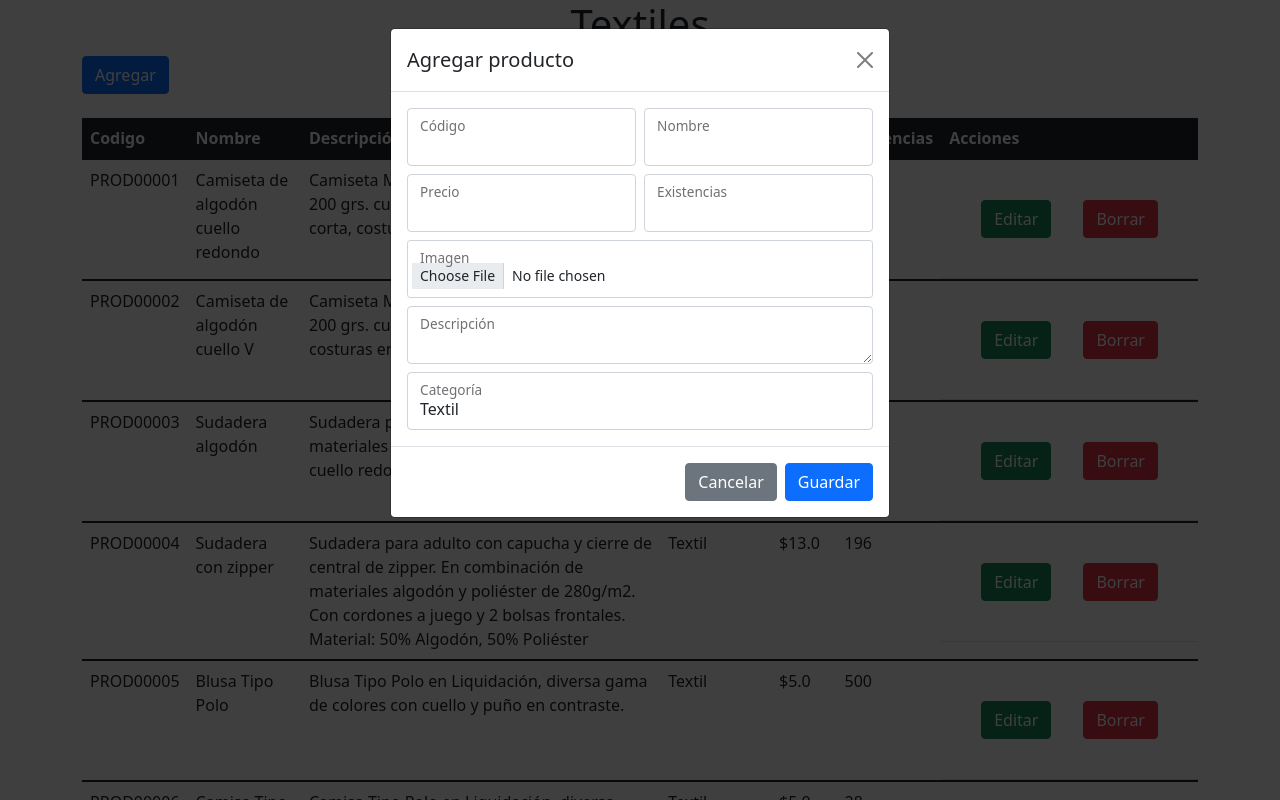
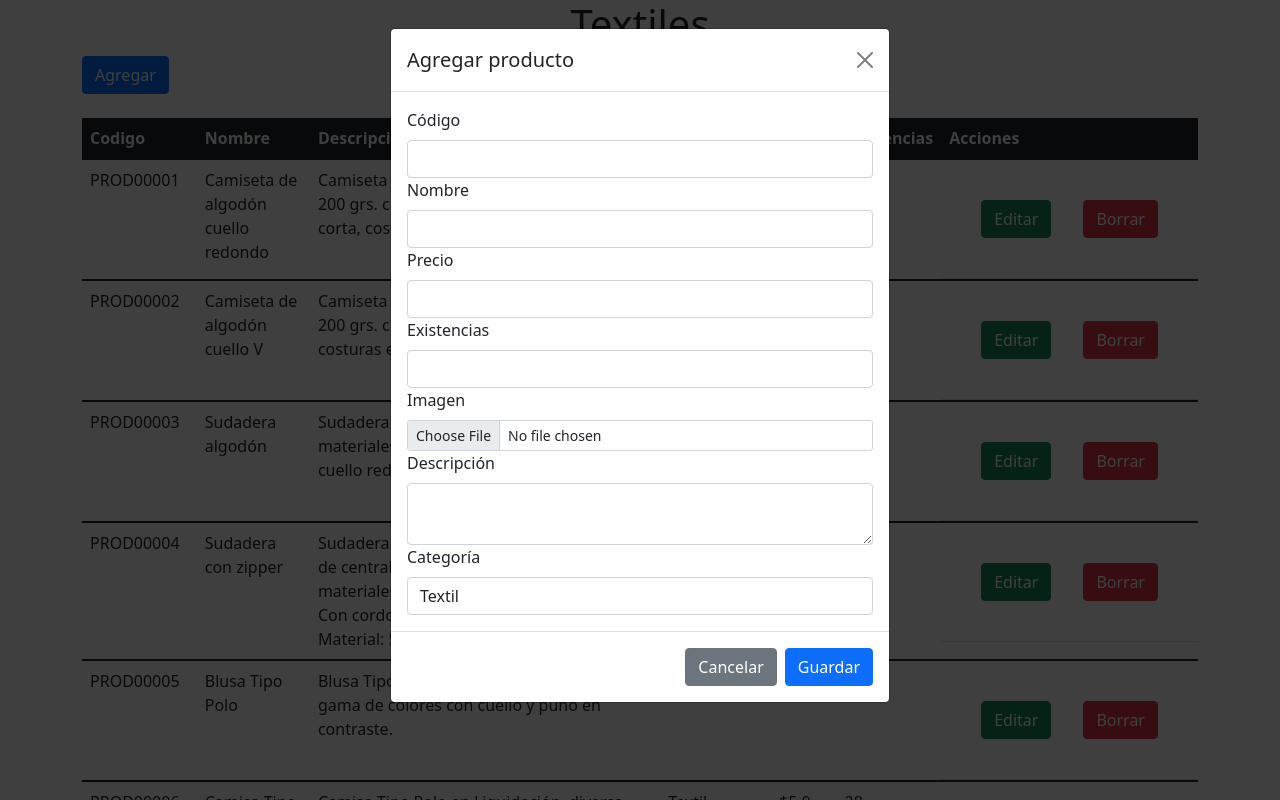
Before and after one commit to Riverapjj/Desafio, a PHP site: page /privado.php in a window 1280 px wide, after a click on "Agregar". Run offline with PHP 8.4, Linux system fonts and the light colour scheme.

Commit message:
Resolviendo bug en update

```diff
--- a/agregarModal.php
+++ b/agregarModal.php
@@ -7,51 +7,41 @@
         <button type="button" class="btn-close" data-bs-dismiss="modal" aria-label="Close"></button>
       </div>
       <div class="modal-body">
-        <form action="agregar.php" method="POST" class="row g-2">
-          <div class="col-md-6">
-            <div class="form-floating">
+        <form action="agregar.php" method="POST" class="row needs-validation" novalidate>
+          <div class="col-md-12">
+            <label for="codigo" class="form-label">Código</label>
             <input type="text" class="form-control" id="codigo" name="codigo" required />
-              <label for="codigo">Código</label>
-            </div>
-          </div>
-          <div class="col-md-6">
-            <div class="form-floating">
-              <input type="text" class="form-control" id="nombre" name="nombre" required />
-              <label for="nombre">Nombre</label>
-            </div>
-          </div>
-          <div class="col-md-6">
-            <div class="form-floating">
-              <input type="number" min="0" step="0.01" class="form-control" id="precio" name="precio" required />
-              <label for="precio">Precio</label>
-            </div>
-          </div>
-          <div class="col-md-6">
-            <div class="form-floating">
-              <input type="number" min="1" class="form-control" id="existencia" name="existencia" required />
-              <label for="existencia">Existencias</label>
-            </div>
+            <div class="invalid-feedback">Ingrese un código</div>
           </div>
           <div class="col-md-12">
-            <div class="form-floating">
-              <input type="file" class="form-control form-control-sm" id="img" name="img" required />
-              <label for="img">Imagen</label>
-            </div>
+            <label for="nombre" class="form-label">Nombre</label>
+            <input type="text" class="form-control" id="nombre" name="nombre" required />
+            <div class="invalid-feedback">Ingrese un nombre</div>
           </div>
           <div class="col-md-12">
-            <div class="form-floating">
-              <textarea class="form-control" id="descripcion" name="descripcion" required></textarea>
-              <label for="descripcion">Descripción</label>
-            </div>
+            <label for="precio" class="form-label">Precio</label>
+            <input type="number" min="0" step="0.01" class="form-control" id="precio" name="precio" />
           </div>
           <div class="col-md-12">
-            <div class="form-floating">
+            <label for="existencia" class="form-label">Existencias</label>
+            <input type="number" min="1" class="form-control" id="existencia" name="existencia" required />
+            <div class="invalid-feedback">Ingrese existencias</div>
+          </div>
+          <div class="col-md-12">
+            <label for="img" class="form-label">Imagen</label>
+            <input type="file" class="form-control form-control-sm" id="img" name="img" required />
+          </div>
+          <div class="col-md-12">
+            <label for="descripcion" class="form-label">Descripción</label>
+            <textarea class="form-control" id="descripcion" name="descripcion" required></textarea>
+            <div class="invalid-feedback">Ingrese una descripción</div>
+          </div>
+          <div class="col-md-12">
+            <label for="categoria" class="form-label">Categoría</label>
             <select name="categoria" id="categoria" class="form-control">
               <option value="Textil">Textil</option>
               <option value="Promocional">Promocional</option>
             </select>
-              <label for="categoria">Categoría</label>
-            </div>
           </div>
       </div>
       <div class="modal-footer">
--- a/borrarModal.php
+++ b/borrarModal.php
@@ -8,7 +8,8 @@
       <div class="modal-body">
         <p class="text-center">¿Estás seguro de borrar este producto?</p>
         <h2 class="text-center"><?=$producto->nombre?></h2>
-      </div>
+
+      <input type="text" value="<?=$index;?>">
       <div class="modal-footer">
         <button type="button" class="btn btn-secondary" data-bs-dismiss="modal">Cancelar</button>
         <a href="borrar.php?cod=<?=$producto->codigo;?>" class="btn btn-danger">Confirmar</a>
--- a/editar.php
+++ b/editar.php
@@ -4,6 +4,7 @@
     $indexProducto = $_POST['index'];
 
     $productos = simplexml_load_file('productos.xml');
+    echo "<script>alert($indexProducto)</script>";
 
     foreach ($productos->producto as $producto) {
 
--- a/editarModal.php
+++ b/editarModal.php
@@ -7,11 +7,9 @@
         <button type="button" class="btn-close" data-bs-dismiss="modal" aria-label="Close"></button>
       </div>
       <div class="modal-body">
-        <form action="editar.php" method="POST" class="row g-2">
-          <div class="col-md-6">
-            <div class="form-floating">
-              <input hidden type="text" class="form-control" id="index" name="index" value="<?=$index;?>"/>
-            </div>
+        <form action="editar.php" method="post" class="row g-2">
+          <div>
+            <input type="text" hidden value="<?=$index?>" name="index" id="index">
           </div>
           <div class="col-md-6">
             <div class="form-floating">
@@ -39,7 +37,7 @@
           </div>
           <div class="col-md-12">
             <div class="form-floating input-group">
-              <input type="file" class="form-control form-control-sm" id="img" name="img" value="<?=$producto->img;?>" required />
+              <input type="file" class="form-control form-control-sm" id="img" name="img" value="<?=$producto->img;?>" />
               <label for="img">Imagen</label>
             </div>
           </div>
@@ -56,14 +54,12 @@
 
                   if ((string) $producto->categoria == "Textil")
                   {
-                    $categoria = $producto->categoria;
-                    echo "<option value='$categoria'>Textil</option>
+                    echo "<option value='$producto->categoria'>Textil</option>
                           <option value='Promocional'>Promocional</option>";
                   }
                   else {
 
-                    $categoria = $producto->categoria;
-                    echo "<option value='$categoria'>Promocional</option>
+                    echo "<option value='$producto->categoria'>Promocional</option>
                           <option value='Textil'>Textil</option>";
                   }
                 ?>
@@ -74,7 +70,7 @@
       </div>
       <div class="modal-footer">
         <button type="button" class="btn btn-secondary" data-bs-dismiss="modal">Cancelar</button>
-        <button type="submit" class="btn btn-primary">Guardar</button>
+        <button type="submit" class="btn btn-success">Confirmar</button>
 
       </form>
       </div>
--- /dev/null
+++ b/js/validationForm.js
@@ -0,0 +1,20 @@
+// Example starter JavaScript for disabling form submissions if there are invalid fields
+(function () {
+  'use strict'
+
+  // Fetch all the forms we want to apply custom Bootstrap validation styles to
+  var forms = document.querySelectorAll('.needs-validation')
+
+  // Loop over them and prevent submission
+  Array.prototype.slice.call(forms)
+    .forEach(function (form) {
+      form.addEventListener('submit', function (event) {
+        if (!form.checkValidity()) {
+          event.preventDefault()
+          event.stopPropagation()
+        }
+
+        form.classList.add('was-validated')
+      }, false)
+    })
+})()
--- a/privado.php
+++ b/privado.php
@@ -32,7 +32,9 @@
                             $productos = simplexml_load_file('productos.xml');
                             $index = 0;
 
-                            foreach ($productos as $producto) {
+                            foreach ($productos->producto as $producto) {
+
+
                         ?>
                             <tbody>
                                 <tr>
@@ -47,6 +49,7 @@
                                     <td>$<?= $producto->precio;?></td>
                                     <td><?= $producto->existencias;?></td>
                                     <td class="d-flex p-4">
+                                        <a href=""></a>
                                         <button type="button" class="btn btn-success m-3" data-bs-toggle="modal" data-bs-target="#editar_<?= $producto->codigo;?>">Editar</button>
                                         <button type="button" class="btn btn-danger m-3" data-bs-toggle="modal" data-bs-target="#borrar_<?= $producto->codigo;?>">Borrar</button>
                                     </td>
@@ -67,5 +70,6 @@
     </div>
 <script src="js/bootstrap.bundle.min.js"></script>
 <script src="js/bootstrap.min.js"></script>
+<script src="js/validationForm.js"></script>
 </body>
 </html>
--- a/productos.xml
+++ b/productos.xml
@@ -144,4 +144,4 @@
         <precio>5.50</precio>
         <existencias>500</existencias>
     </producto>
-</productos>
+<producto><codigo>PROD000017</codigo><nombre>test1</nombre><descripcion>33333</descripcion><img/><categoria>Promocional</categoria><precio>0.03</precio><existencias>4</existencias></producto></productos>
```
Lines whose indentation alone changed are shown as unchanged.
